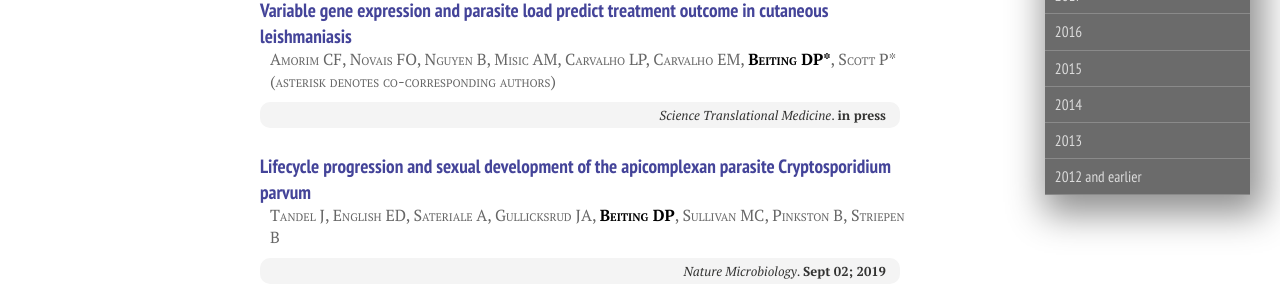
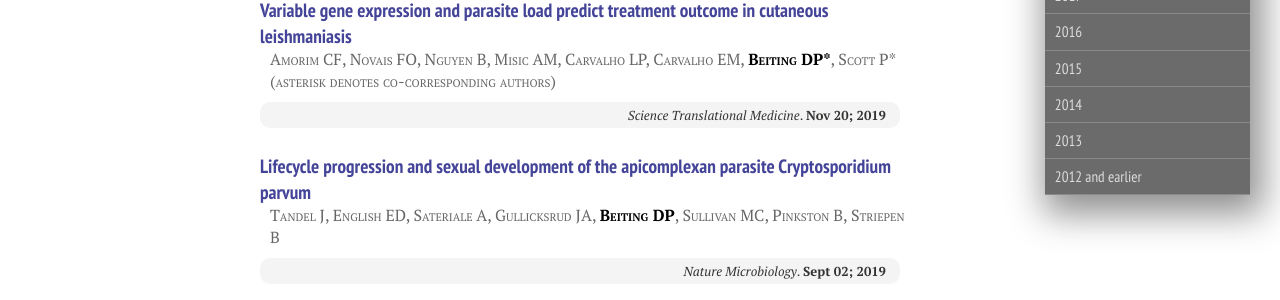
Before and after one commit to hostmicrobe/hostmicrobe.github.io, a Jekyll site: the page built from publications/index.md, in a window 1280 px wide and 900 px high, scrolled down 416 px. Shown: the part 154-454 px from the top of the window. Built offline with Jekyll 4.4.1, drawn with Linux system fonts in a browser that asks for light colours; nearby versions of some CDN libraries; comment, search, counter and statistics services are not loaded.

```diff
--- a/_data/people.yml
+++ b/_data/people.yml
@@ -58,7 +58,7 @@
   twitter: FinckAmanda
   avatar: amanda.jpg
   address: University of Pennsylvania, Rm 380 Hill Pavilion, School of Veterinary Medicine, 380 S. University Ave., Philadelphia, PA 19104-4539 USA
-  bio:
+  bio: I am studying infection-induced gut dysbiosis using RNA-sequencing in order to discover novel interactions between the microbiome and host immune signaling. My broader interests include leveraging both single cell and bulk ‘omics approaches to better understand the immune system.
 
 - alias: Wojtek
   name: Wojtek Bazant
--- a/publications/index.md
+++ b/publications/index.md
@@ -26,9 +26,11 @@ comments: false
 </div>
 
 <div class="pub">
+<div data-badge-popover="right" data-badge-type="donut" data-doi="10.1126/scitranslmed.aax4204" data-hide-no-mentions="true" class="altmetric-embed" style="float: right;"></div>
+<div class="__dimensions_badge_embed__" data-doi="10.1126/scitranslmed.aax4204" data-style="small_circle" style="float: right;"></div>
     <h3><a href="" target="_new">Variable gene expression and parasite load predict treatment outcome in cutaneous leishmaniasis</a></h3>
     <span class="pub-authors">Amorim CF, Novais FO, Nguyen B, Misic AM, Carvalho LP, Carvalho EM, <span class="pub-member-author">Beiting DP*</span>, Scott P* (asterisk denotes co-corresponding authors)</span>
-    <span class="pub-journal"><i>Science Translational Medicine</i>. <b>in press</b></span>
+    <span class="pub-journal"><i>Science Translational Medicine</i>. <b>Nov 20; 2019</b></span>
 </div>
 
 <div class="pub">
```
